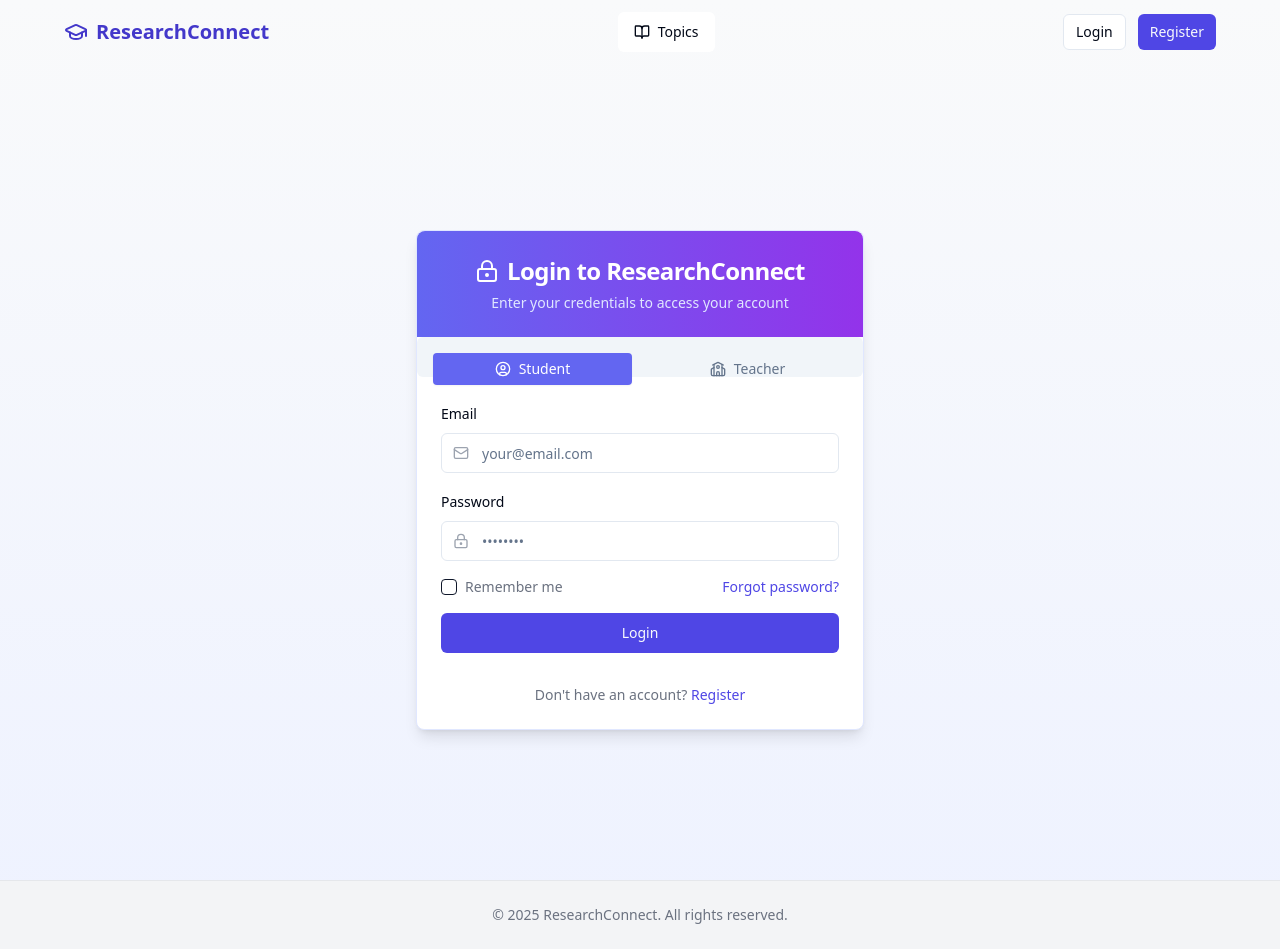
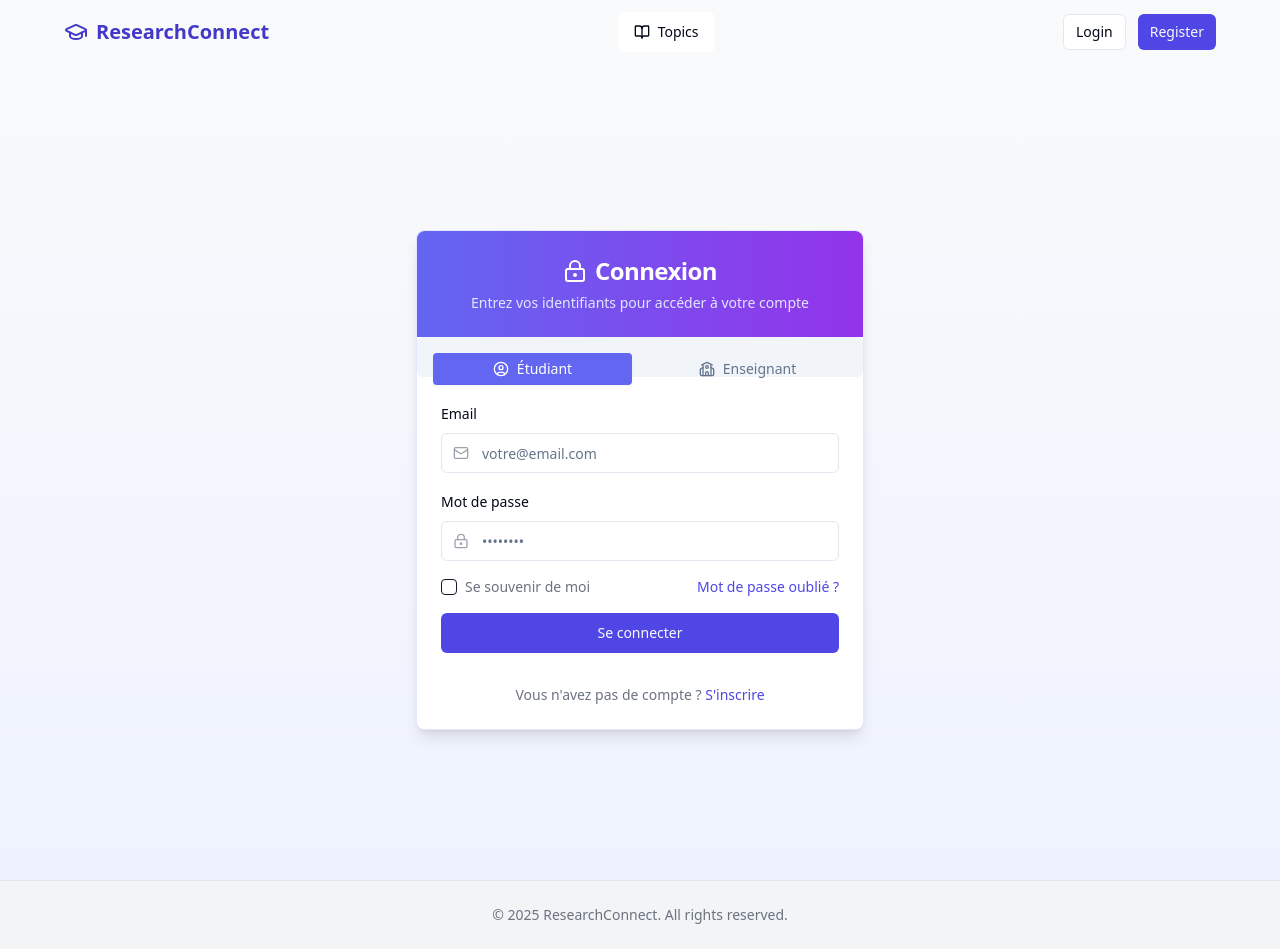
Before and after one commit to ameniamri1/projet-recherche-etudiant, a React (Vite) app: page /login in a window 1280 px wide. Built offline with nearby package versions, Linux system fonts and the light colour scheme.

Commit message:
Refactor: Translate project to French
Translate all text in the project to French and remove the Lovable application.

```diff
--- a/index.html
+++ b/index.html
@@ -1,6 +1,6 @@
 
 <!DOCTYPE html>
-<html lang="en">
+<html lang="fr">
   <head>
     <meta charset="UTF-8" />
     <meta name="viewport" content="width=device-width, initial-scale=1.0" />
@@ -15,7 +15,6 @@
 
   <body>
     <div id="root"></div>
-    <script src="https://cdn.gpteng.co/gptengineer.js" type="module"></script>
     <script type="module" src="/src/main.tsx"></script>
   </body>
 </html>
--- a/src/pages/LoginPage.tsx
+++ b/src/pages/LoginPage.tsx
@@ -24,19 +24,18 @@ const LoginPage = () => {
 
     if (!email || !password) {
       toast({
-        title: "Error",
-        description: "Please fill in all fields",
+        title: "Erreur",
+        description: "Veuillez remplir tous les champs",
         variant: "destructive",
       });
       return;
     }
 
     toast({
-      title: "Success",
-      description: "You have successfully logged in!",
+      title: "Succès",
+      description: "Connexion réussie !",
     });
 
-    // Simulating login by redirecting to the dashboard based on user type
     setTimeout(() => {
       if (userType === "teacher") {
         navigate("/teacher-dashboard");
@@ -59,20 +58,20 @@ const LoginPage = () => {
             <CardHeader className="text-center bg-gradient-to-r from-indigo-500 to-purple-600 text-white rounded-t-lg">
               <CardTitle className="text-2xl flex justify-center items-center gap-2">
                 <LockKeyhole className="h-6 w-6" />
-                Login to ResearchConnect
+                Connexion
               </CardTitle>
               <CardDescription className="text-indigo-100">
-                Enter your credentials to access your account
+                Entrez vos identifiants pour accéder à votre compte
               </CardDescription>
             </CardHeader>
 
             <Tabs defaultValue="student" onValueChange={setUserType} className="w-full">
               <TabsList className="grid grid-cols-2 gap-4 px-4 py-4">
                 <TabsTrigger value="student" className="data-[state=active]:bg-indigo-500 data-[state=active]:text-white">
-                  <UserCircle className="mr-2 h-4 w-4" /> Student
+                  <UserCircle className="mr-2 h-4 w-4" /> Étudiant
                 </TabsTrigger>
                 <TabsTrigger value="teacher" className="data-[state=active]:bg-indigo-500 data-[state=active]:text-white">
-                  <School className="mr-2 h-4 w-4" /> Teacher
+                  <School className="mr-2 h-4 w-4" /> Enseignant
                 </TabsTrigger>
               </TabsList>
 
@@ -85,7 +84,7 @@ const LoginPage = () => {
                         <Mail className="absolute left-3 top-1/2 transform -translate-y-1/2 h-4 w-4 text-gray-400" />
                         <Input
                           id="email"
-                          placeholder="your@email.com"
+                          placeholder="votre@email.com"
                           type="email"
                           value={email}
                           onChange={(e) => setEmail(e.target.value)}
@@ -96,7 +95,7 @@ const LoginPage = () => {
                     </div>
 
                     <div className="space-y-2">
-                      <Label htmlFor="password">Password</Label>
+                      <Label htmlFor="password">Mot de passe</Label>
                       <div className="relative">
                         <LockKeyhole className="absolute left-3 top-1/2 transform -translate-y-1/2 h-4 w-4 text-gray-400" />
                         <Input
@@ -118,16 +117,16 @@ const LoginPage = () => {
                           checked={rememberMe}
                           onCheckedChange={(checked) => setRememberMe(checked as boolean)}
                         />
-                        <Label htmlFor="remember" className="text-sm text-gray-500">Remember me</Label>
+                        <Label htmlFor="remember" className="text-sm text-gray-500">Se souvenir de moi</Label>
                       </div>
 
                       <Link to="/forgot-password" className="text-sm text-indigo-600 hover:text-indigo-800 hover:underline">
-                        Forgot password?
+                        Mot de passe oublié ?
                       </Link>
                     </div>
 
                     <Button type="submit" className="w-full bg-indigo-600 hover:bg-indigo-700">
-                      Login
+                      Se connecter
                     </Button>
                   </div>
                 </form>
@@ -136,9 +135,9 @@ const LoginPage = () => {
 
             <CardFooter className="flex flex-col space-y-4 pb-6 pt-2">
               <div className="text-center text-sm text-gray-500">
-                Don't have an account?{" "}
+                Vous n'avez pas de compte ?{" "}
                 <Link to="/register" className="text-indigo-600 hover:text-indigo-800 hover:underline">
-                  Register
+                  S'inscrire
                 </Link>
               </div>
             </CardFooter>
--- a/src/pages/NotFound.tsx
+++ b/src/pages/NotFound.tsx
@@ -1,3 +1,4 @@
+
 import { useLocation } from "react-router-dom";
 import { useEffect } from "react";
 
@@ -6,7 +7,7 @@ const NotFound = () => {
 
   useEffect(() => {
     console.error(
-      "404 Error: User attempted to access non-existent route:",
+      "Erreur 404 : Page non trouvée :",
       location.pathname
     );
   }, [location.pathname]);
@@ -15,9 +16,9 @@ const NotFound = () => {
     <div className="min-h-screen flex items-center justify-center bg-gray-100">
       <div className="text-center">
         <h1 className="text-4xl font-bold mb-4">404</h1>
-        <p className="text-xl text-gray-600 mb-4">Oops! Page not found</p>
+        <p className="text-xl text-gray-600 mb-4">Oups ! Page non trouvée</p>
         <a href="/" className="text-blue-500 hover:text-blue-700 underline">
-          Return to Home
+          Retour à l'accueil
         </a>
       </div>
     </div>
```
